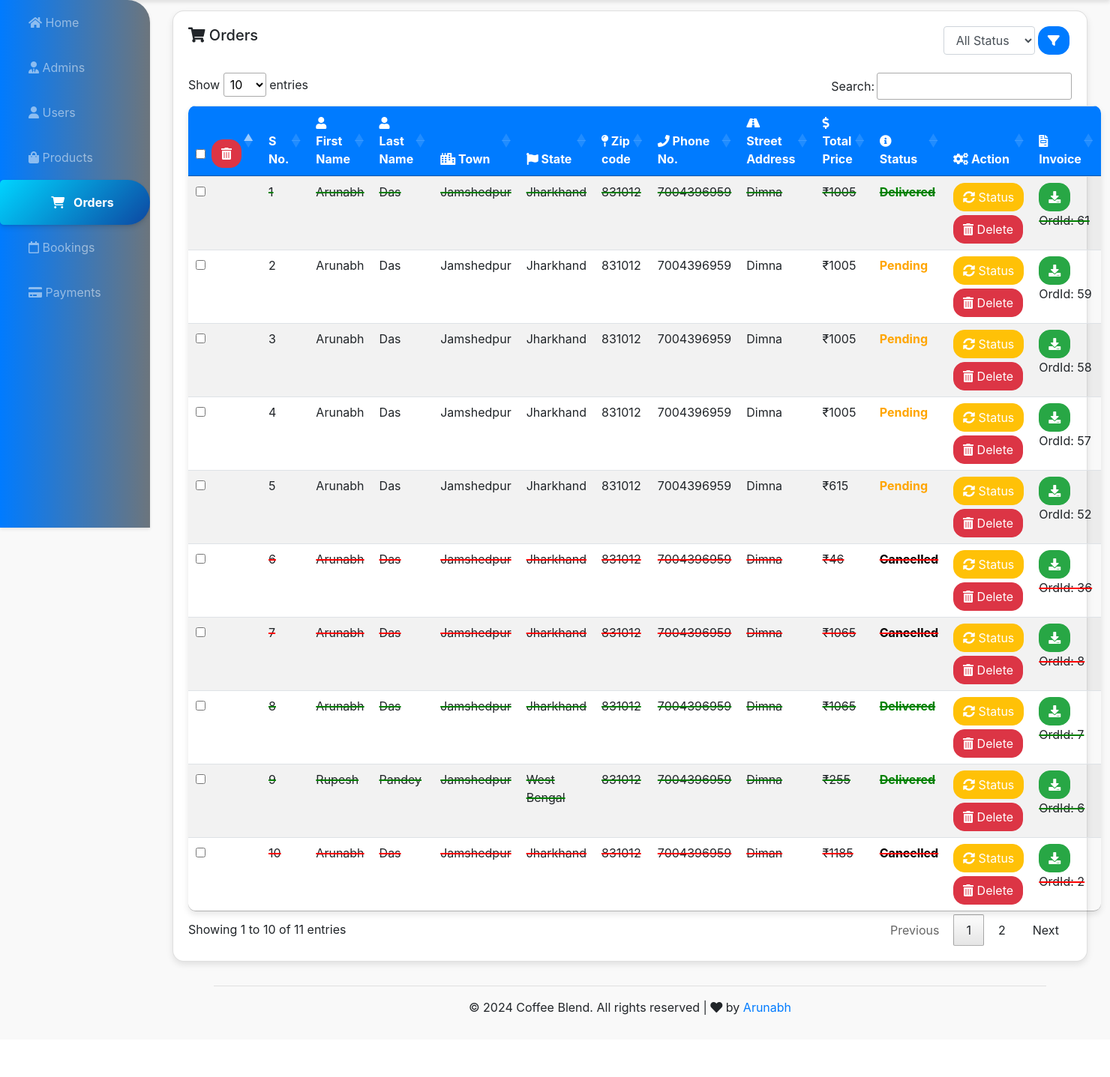
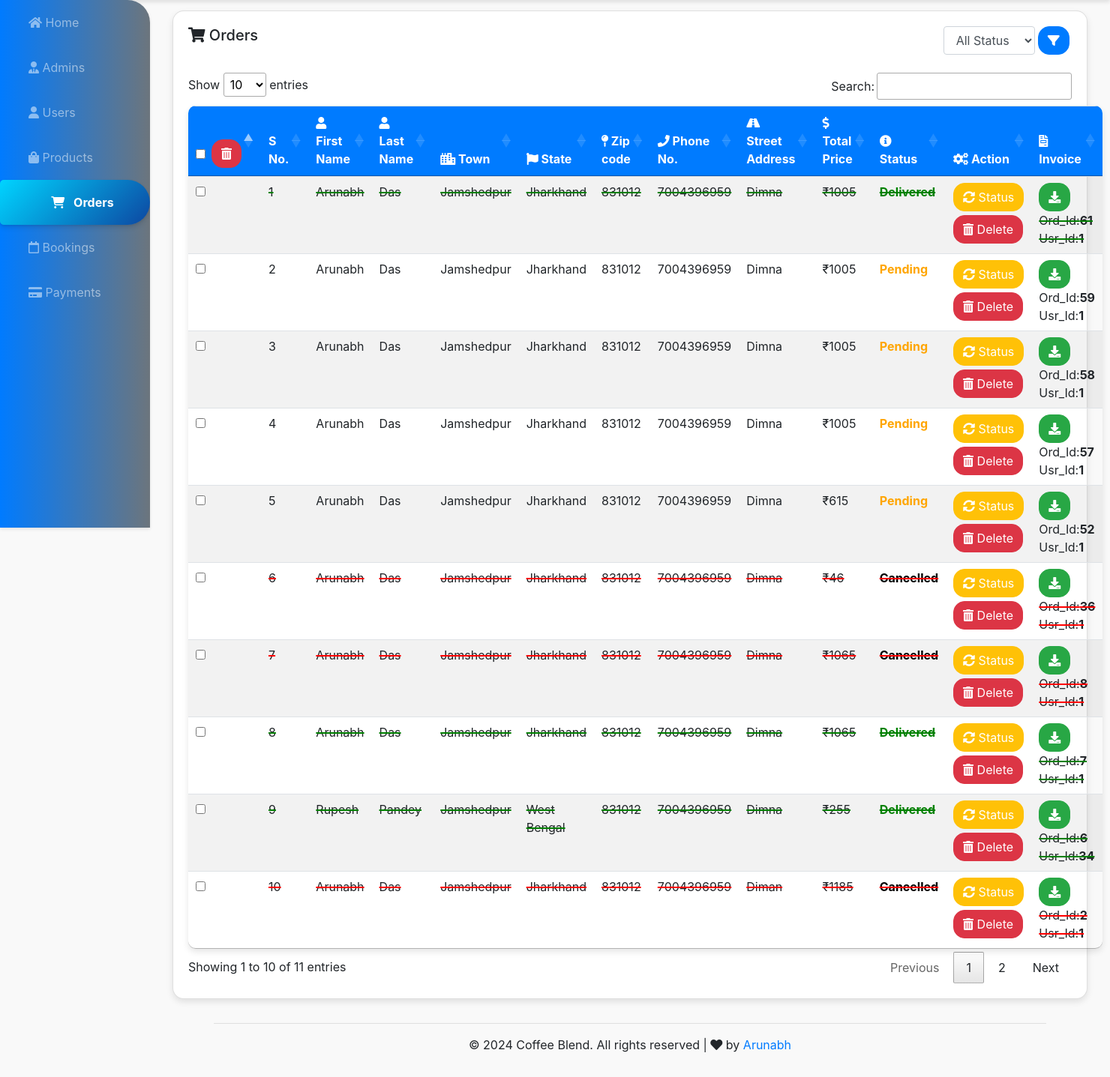
Before and after one commit to Arunabh97/Coffee-Blend, a PHP site: page /coffee-blend/admin-panel/orders-admins/show-orders.php in a window 1480 px wide. Shown: the part 76-1513 px from the top of the page at 75% size. Before the commit the page ends 1430 px from the top, so only its background shows below. Run offline with PHP 8.4, Linux system fonts and the light colour scheme; a user stored in the database is signed in; data comes from the database, SQL or seed files in the repository; some libraries are stand-ins or nearby versions.

Commit message:
Added userid in orders of admin panel

```diff
--- a/admin-panel/orders-admins/show-orders.php
+++ b/admin-panel/orders-admins/show-orders.php
@@ -150,7 +150,7 @@ $allOrders = $ordersQuery->fetchAll(PDO::FETCH_OBJ);
                                 </td>
                                 <td><a href="change-status.php?id=<?php echo $order->id; ?>" class="btn btn-warning text-white text-center"><i class="fas fa-sync-alt"></i> Status</a>
                                 <a href="delete-orders.php?id=<?php echo $order->id; ?>" class="btn btn-danger text-center" style="margin-top: 5px;"><i class="fas fa-trash-alt"></i> Delete</a></td>
-                                <td><a class="btn btn-success" href="../../users/print.php?order_id=<?php echo $order->id; ?>" target="_blank"><i class="fas fa-download"></i></a>OrdId: <?php echo $order->id; ?></td>
+                                <td><a class="btn btn-success" href="../../users/print.php?order_id=<?php echo $order->id; ?>" target="_blank"><i class="fas fa-download"></i></a>Ord_Id:<b><?php echo $order->id; ?></b><br>Usr_Id:<b><?php echo $order->user_id; ?></b></td>
                             </tr>
                         <?php endforeach; ?>
                     </tbody>
```
